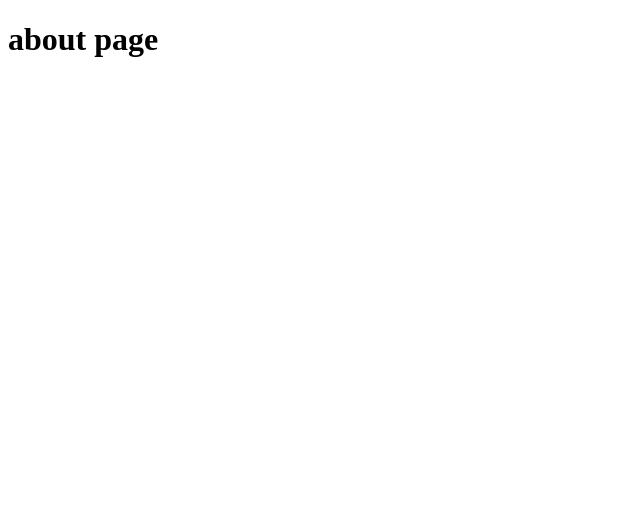
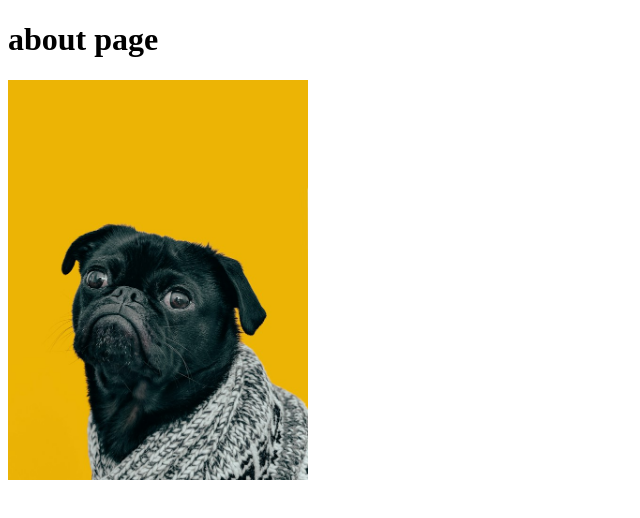
Before and after one commit to nsyafantrin/odin-links-and-images, a plain HTML site: page Pages/about.html in a window 1280 px wide. Shown: the whole page, without its empty margins (0-640 px from the left). Drawn offline with Linux system fonts and the light colour scheme.

Commit message:
add image in file about.html

```diff
--- a/Pages/about.html
+++ b/Pages/about.html
@@ -7,5 +7,7 @@
 </head>
 <body>
     <h1>about page</h1>
+
+    <img src="../images/dog.jpg" alt="dog" height="400px">
 </body>
 </html>
```
